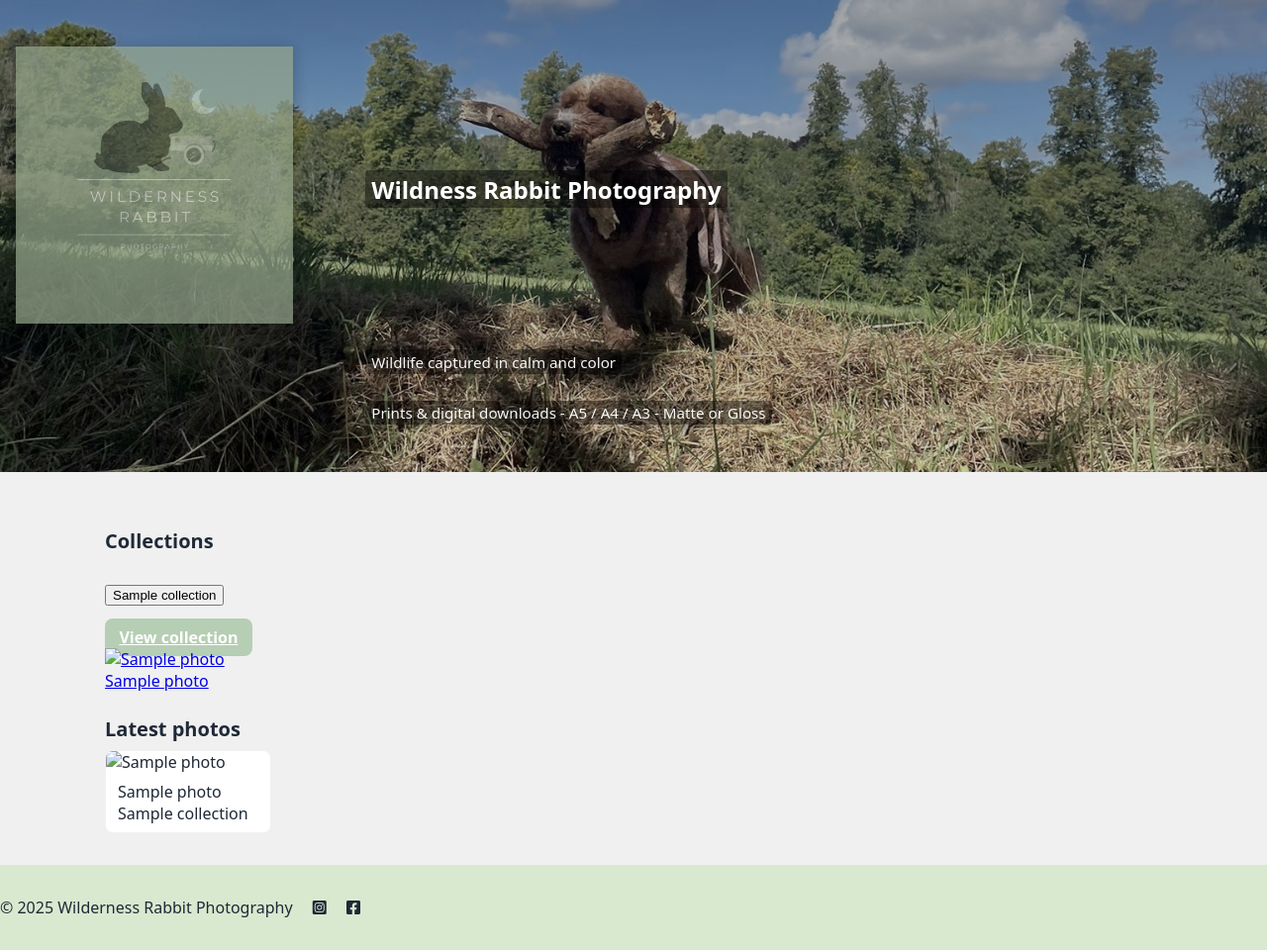
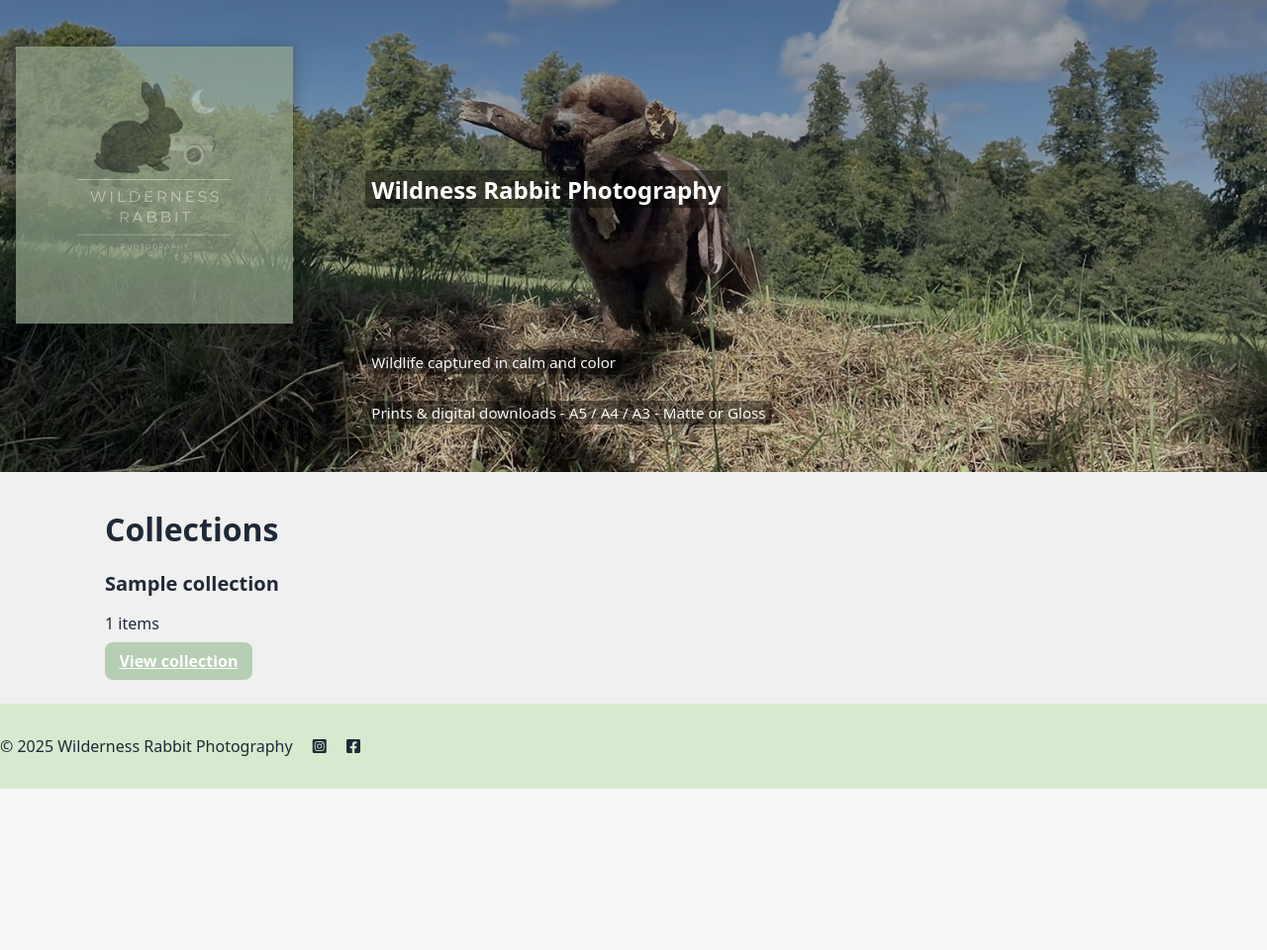
Before and after one commit to rory-codes/wildness_rabbit_photography, a Django app: page / in a window 1280 px wide. Shown: the part 74-1034 px from the top of the page at 99% size. After the commit the page ends 871 px from the top, so only its background shows below. Run offline with Django 5.2, Linux system fonts and the light colour scheme; tables that the repository leaves empty hold one stand-in row (values such as "Sample post").

Commit message:
Refactor home view and template to improve collections display; update heading and remove unused variables

```diff
--- a/catalog/views.py
+++ b/catalog/views.py
@@ -14,8 +14,6 @@
         request,
         "catalog/home.html",
         {"collections": cols,
-         "page_obj": page_obj,
-         "latest": page_obj,
          },
     )
 
--- a/templates/catalog/home.html
+++ b/templates/catalog/home.html
@@ -14,38 +14,22 @@
 
 {% block content %}
 <section class="section">
-<h2 class="h2">Collections</h2>
+  <h1 class="h1">Collections</h1>
 
   <div class="accordion" id="collectionsAccordion">
     {% for c in collections %}
     <div class="accordion-item">
       <h2 class="accordion-header" id="heading-{{ c.slug }}">
-      <button class="accordion-button collapsed" type="button" data-bs-toggle="collapse"
-              data-bs-target="#collapse-{{ c.slug }}" aria-expanded="false"
-              aria-controls="collapse-{{ c.slug }}">
-        {{ c.name }}
-      </button>
       </h2>
-    <div id="collapse-{{ c.slug }}" class="accordion-collapse collapse"
-         aria-labelledby="heading-{{ c.slug }}" data-bs-parent="#collectionsAccordion">
+      <div id="collapse-{{ c.slug }}" class="accordion-collapse collapse" aria-labelledby="heading-{{ c.slug }}"
+        data-bs-parent="#collectionsAccordion">
         <div class="accordion-body">
-        <a class="btn btn-sm btn-outline-primary" href="{% url 'catalog:collection' c.slug %}">
+          <h3 class="h2" style="margin:0 0 .5rem">{{ c.name }}</h3>
+          <p class="mb-2">{{ c.photos.all|length }} items</p>
+          <a class="btn btn-sm btn-outline-primary" href="{% url 'catalog:collection' c.slug %}"
+            aria-label="View collection {{ c.name }}">
             View collection
           </a>
-        {% if c.photos.all|length %}
-          <div class="row row-cols-2 row-cols-md-3 g-2 mt-3">
-            {% for p in c.photos.all|slice:":6" %}
-              {% if p.is_published and p.image %}
-              <div class="col">
-                <a href="{% url 'catalog:photo' p.id %}" class="text-decoration-none">
-                  <img class="img-fluid rounded" src="{{ p.image.url }}" alt="{{ p.title }}">
-                  <div class="small mt-1">{{ p.title }}</div>
-                </a>
-              </div>
-              {% endif %}
-            {% endfor %}
-          </div>
-        {% endif %}
         </div>
       </div>
     </div>
@@ -53,21 +37,5 @@
     <p>No collections yet.</p>
     {% endfor %}
   </div>
-
-  <h2 class="h2">Latest photos</h2>
-  <div class="grid">
-{% for p in latest %}
-  {% if p.image %}
-    <a class="card" href="{% url 'catalog:photo' p.pk %}">
-      <img class="img-cover" src="{{ p.image.url }}" alt="{{ p.title }}">
-      <div class="card-body">
-        <div class="card-title">{{ p.title }}</div>
-        <div class="card-sub">{{ p.collection.name }}</div>
-      </div>
-    </a>
-  {% endif %}
-{% endfor %}
-
-  </div>
 </section>
 {% endblock %}
```
Lines whose indentation alone changed are shown as unchanged.
